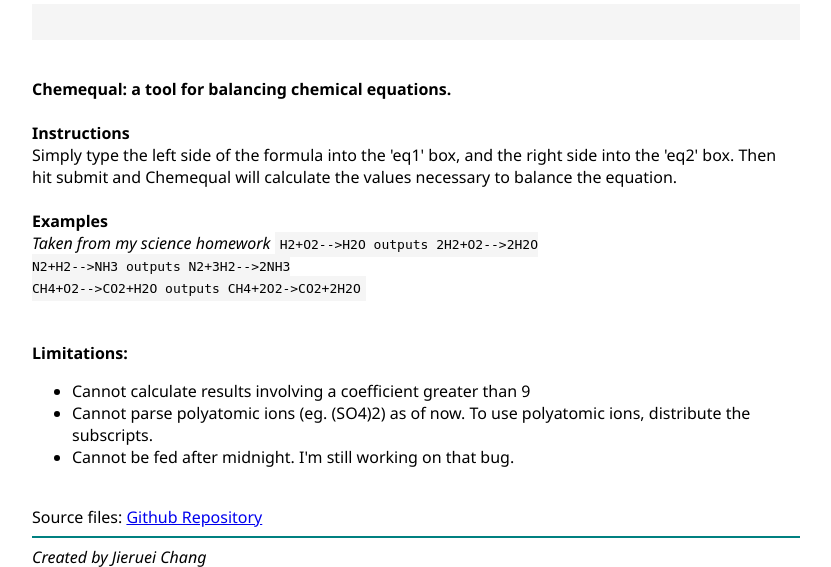
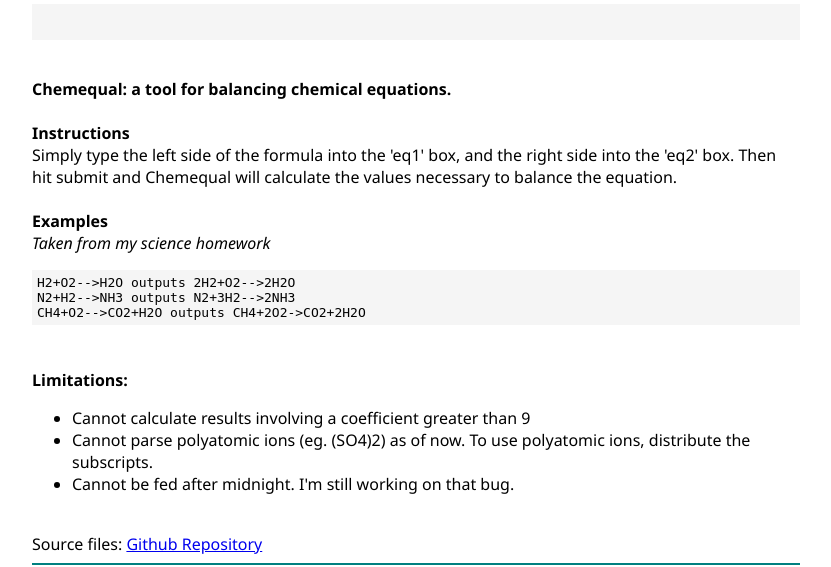
Before and after one commit to jierueichang/chemequal, a Flask app: page / in a window 1280 px wide. Shown: the part 500-1067 px from the top of the page, without its empty margins (224-1055 px from the left). Run offline with Flask 2, Linux system fonts and the light colour scheme.

Commit message:
MORE formatting fixes
!!!

```diff
--- a/templates/index.html
+++ b/templates/index.html
@@ -46,7 +46,7 @@
                 background-color:teal;
                 min-height:2px;
             }
-            code{
+            .code{
                 font-family:monospace;
                 padding:5px;
                 background-color:whitesmoke;
@@ -76,11 +76,12 @@
             <strong>Examples</strong>
             <br>
             <i>Taken from my science homework</i>
-            <code>
+            <br>
+            <div class='code'>
                 H2+O2-->H2O outputs 2H2+O2-->2H2O<br>
                 N2+H2-->NH3 outputs N2+3H2-->2NH3<br>
                 CH4+O2-->CO2+H2O outputs CH4+2O2->CO2+2H2O<br>
-            </code>
+            </div>
             <br><br>
             <strong>Limitations:</strong>
             <ul>
```
